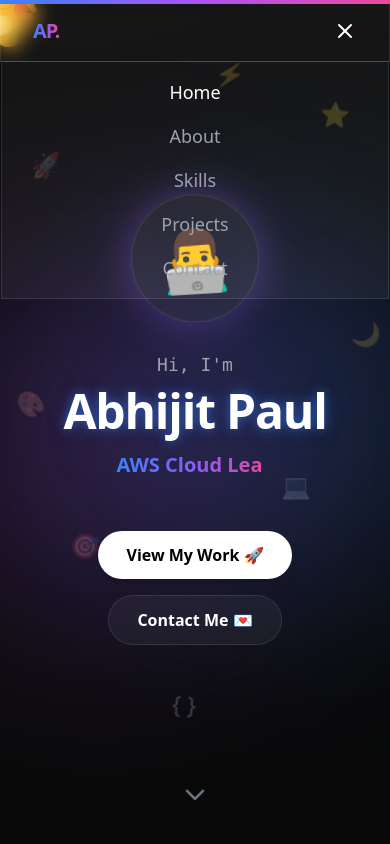
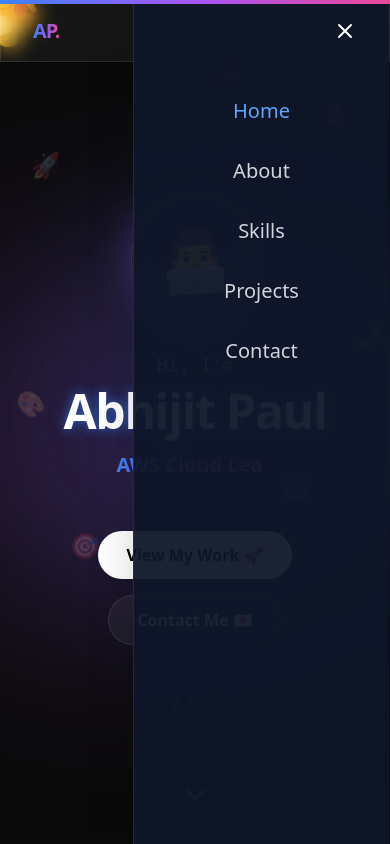
Before and after one commit to abhijit878-cyber/react-portfolio, a React (Vite) app: page / in a window 390 px wide. Both pictures are taken after a click on the button 345 px from the left and 31 px from the top of the page. Built offline with nearby package versions, Linux system fonts and the light colour scheme.

Commit message:
UI: Update mobile menu to be a sidebar with new colors

```diff
--- a/src/components/Navbar.jsx
+++ b/src/components/Navbar.jsx
@@ -48,16 +48,17 @@ export default function Navbar() {
       </div>
 
       {/* Mobile Hamburger */}
-      <button className="md:hidden text-white" onClick={() => setOpen(!open)}>
+      <button className="md:hidden text-white z-50 relative" onClick={() => setOpen(!open)}>
         {open ? <X size={24} /> : <Menu size={24} />}
       </button>
 
-      {/* Mobile Menu */}
+      {/* Mobile Sidebar */}
       {open && (
         <motion.div
-          initial={{ opacity: 0, y: -20 }}
-          animate={{ opacity: 1, y: 0 }}
-          className="absolute top-full left-0 w-full glass py-4 flex flex-col items-center gap-4 md:hidden"
+          initial={{ x: '100%' }}
+          animate={{ x: 0 }}
+          transition={{ type: 'spring', damping: 20, stiffness: 100 }}
+          className="fixed top-0 right-0 w-64 h-screen bg-slate-900/95 backdrop-blur-xl border-l border-slate-700/50 pt-24 pb-8 flex flex-col items-center gap-8 md:hidden z-40 shadow-2xl"
         >
           {navLinks.map(({ to, label }) => (
             <NavLink
@@ -65,7 +66,7 @@ export default function Navbar() {
               to={to}
               onClick={() => setOpen(false)}
               className={({ isActive }) =>
-                `text-lg font-medium transition-colors ${isActive ? 'text-white' : 'text-gray-400'}`
+                `text-xl font-medium transition-colors ${isActive ? 'text-blue-400' : 'text-gray-300 hover:text-white'}`
               }
             >
               {label}
```
